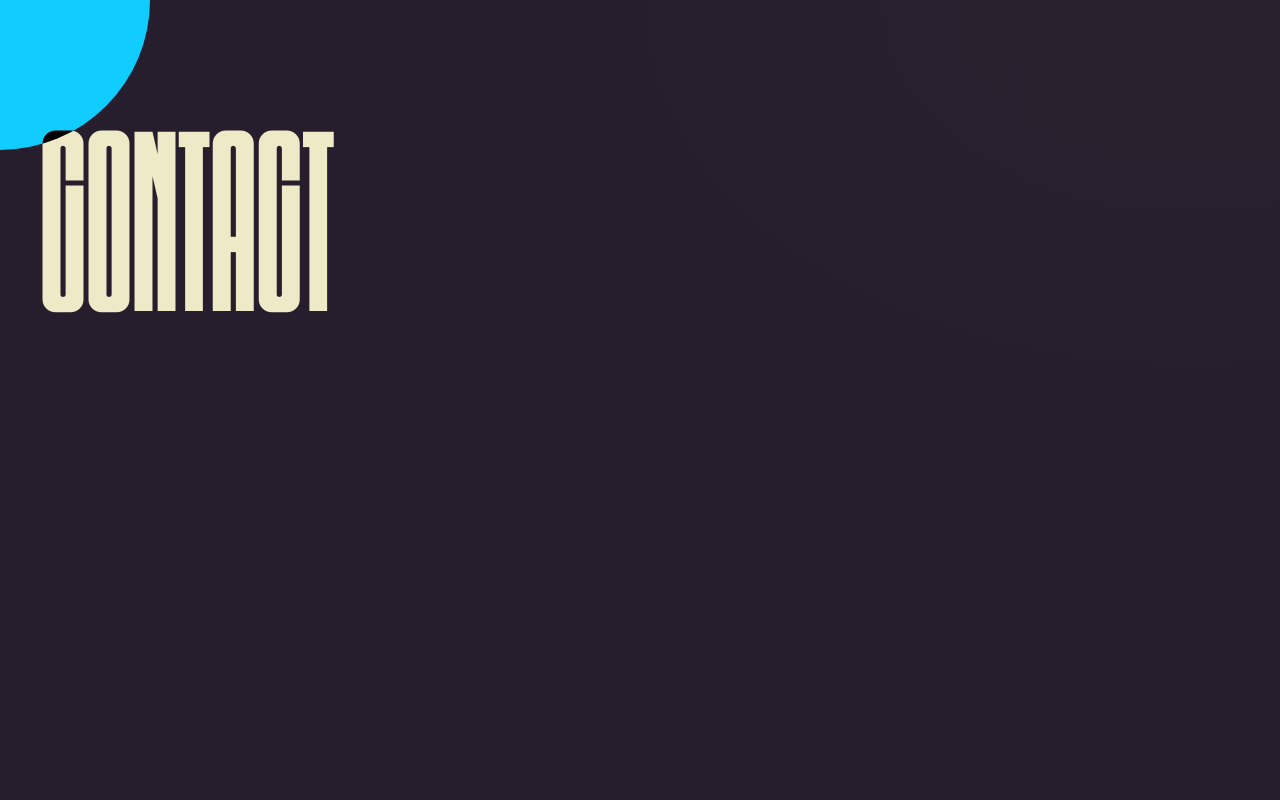
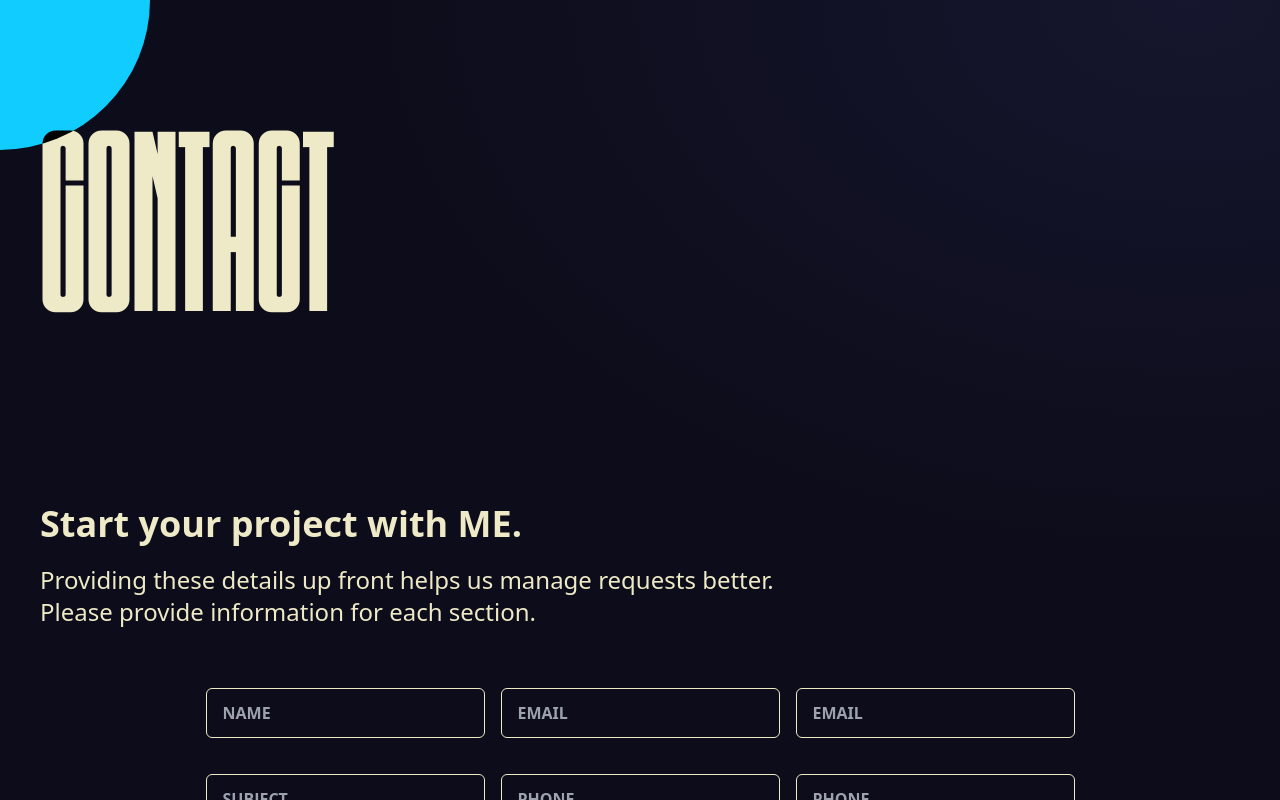
Before and after one commit to DHANIYEL/portfolio, a Next.js app: page /contact in a window 1280 px wide. Built offline with nearby package versions, Linux system fonts and the light colour scheme.

Commit message:
form enrties

```diff
--- a/app/contact/page.tsx
+++ b/app/contact/page.tsx
@@ -28,9 +28,76 @@ const page = () => {
           >
             CONTACT
           </h1>
+          <div className="font-sans text-2xl  font-light p-10 flex flex-col gap-5 ">
+            <h3
+              onMouseEnter={() => setIsHovered(true)}
+              onMouseLeave={() => setIsHovered(false)}
+              className="text-4xl font-semibold"
+            >
+              Start your project with ME.
+            </h3>
+            <p
+              onMouseEnter={() => setIsHovered(true)}
+              onMouseLeave={() => setIsHovered(false)}
+              className="max-w-screen-md"
+            >
+              Providing these details up front helps us manage requests better.
+              Please provide information for each section.
+            </p>
+          </div>
         </motion.div>
         <div className="contact_body">
           <h1 className="text-center ">CONTACT</h1>
+          <div className="font-sans text-2xl  font-light p-10 flex flex-col gap-5">
+            <h2 className="text-4xl font-semibold">
+              Start your project with ME.
+            </h2>
+            <p className="max-w-screen-md">
+              Providing these details up front helps us manage requests better.
+              Please provide information for each section.
+            </p>
+            <div className="text-[16px] z-10 mt-10 h-full flex justify-center items-center ">
+              <form className="space-y-9 max-w-screen-lg mx-auto font-semibold bg-transparent">
+                <div className="flex gap-4">
+                  <input
+                    type="text"
+                    placeholder="NAME"
+                    className="w-full px-4 py-2 border border-txt rounded-md focus:outline-none bg-transparent"
+                  />
+                  <input
+                    type="email"
+                    placeholder="EMAIL"
+                    className="w-full px-4 py-2 border border-txt rounded-md focus:outline-none bg-transparent"
+                  />
+                  <input
+                    type="email"
+                    placeholder="EMAIL"
+                    className="w-full px-4 py-2 border border-txt rounded-md focus:outline-none bg-transparent"
+                  />
+                </div>
+                <div className="flex gap-4">
+                  <input
+                    type="text"
+                    placeholder="SUBJECT"
+                    className="w-full px-4 py-2 border border-txt rounded-md focus:outline-none bg-transparent"
+                  />
+                  <input
+                    type="text"
+                    placeholder="PHONE"
+                    className="w-full px-4 py-2 border border-txt rounded-md focus:outline-none bg-transparent"
+                  />
+                  <input
+                    type="text"
+                    placeholder="PHONE"
+                    className="w-full px-4 py-2 border border-txt rounded-md focus:outline-none bg-transparent"
+                  />
+                </div>
+                <button className="w-full py-3 text-txt border border-txt rounded-md">
+                  Send
+                </button>
+              </form>
+            </div>
+          </div>
         </div>
       </div>
     </section>
--- a/app/contact/style.css
+++ b/app/contact/style.css
@@ -11,7 +11,7 @@
       height: 100%;
       cursor: default;
 
-      h1 {
+      h1{
         padding: 40px;
         justify-self: start;
         text-align: center; /* Center align text */
```
